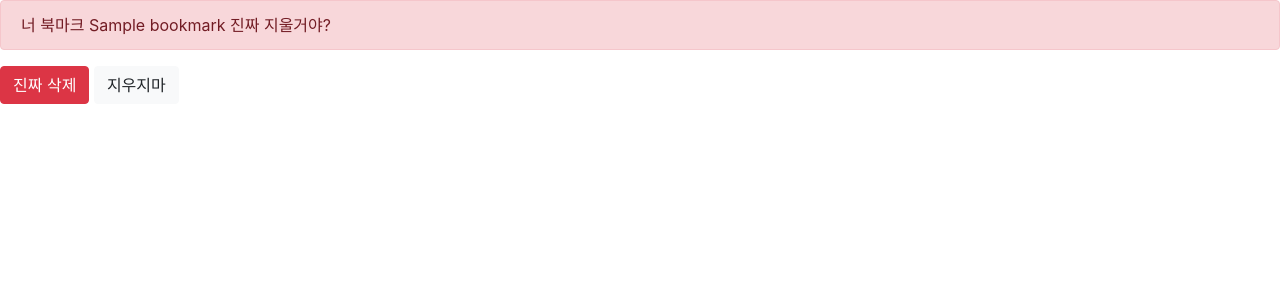
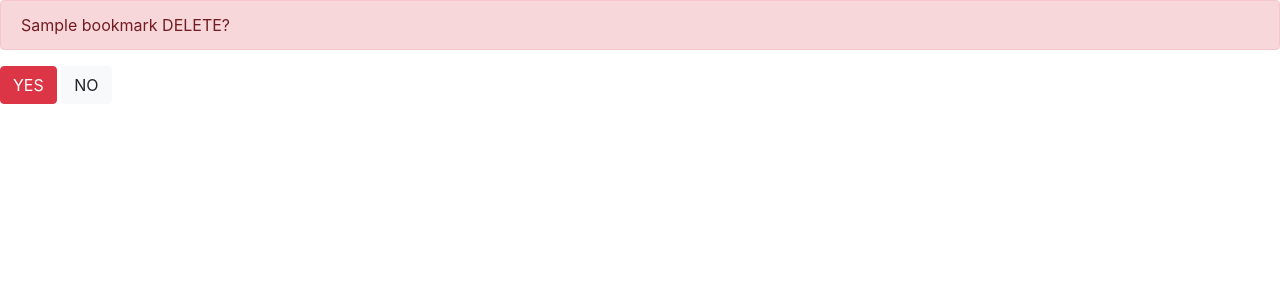
Before and after one commit to zxcv00/NP_DBookmark, a Django app: template bookmark/templates/bookmark/bookmark_confirm_delete.html in a window 1280 px wide. Shown: the top 300 px of the page. Run offline with Django 3.2, Linux system fonts and the light colour scheme; the template is opened without the code that fills it: most values are stand-ins (such as "Sample title", 1, 10 or a date in 2020); some libraries are stand-ins or nearby versions.

Commit message:
FBV delete_bookmark

```diff
--- a/bookmark/templates/bookmark/bookmark_confirm_delete.html
+++ b/bookmark/templates/bookmark/bookmark_confirm_delete.html
@@ -6,9 +6,9 @@
 <form action="" method="post">
     {% csrf_token %}
     <div class="alert alert-danger">
-        너 북마크 {{ bookmark }} 진짜 지울거야?
+        {{ bookmark }} DELETE?
     </div>
-    <input type="submit" value="진짜 삭제" class="btn btn-danger">
-    <input type="button" value="지우지마" onclick="history.back();" class="btn btn-light">
+    <input type="submit" value="YES" class="btn btn-danger">
+    <input type="button" value="NO" onclick="history.back();" class="btn btn-light">
 </form>
 {% endblock %}
--- a/bookmark/urls.py
+++ b/bookmark/urls.py
@@ -8,10 +8,11 @@ app_name = 'bookmark'
 
 urlpatterns = [
     # path('list/', BookmarkListView.as_view(), name='list'),  # bookmark:list
-    path('lsit2/', views.list_bookmark, name='list'),
+    path('list2/', views.list_bookmark, name='list'),
     path('add/', BookmarkCreateView.as_view(), name='add'),  # bookmark:add
     # path('detail/<int:pk>/', BookmarkDetailView.as_view(), name='detail'),  #bookmark:detail
     path('detail2/<int:pk>/', views.detail_bookmark, name='detail'),  #bookmark:detail
     path('edit/<int:pk>/', BookmarkUpdateView.as_view(), name='edit'),  #bookmark:edit
-    path('delete/<int:pk>/', BookmarkDeleteView.as_view(), name='delete'),  #bookmark:delete
+    # path('delete/<int:pk>/', BookmarkDeleteView.as_view(), name='delete'),  #bookmark:delete
+    path('delete2/<int:pk>/', views.delete_bookmark, name='delete'),  #bookmark:delete
 ]
```
Also changed, not shown: bookmark/views.py (+11 -1 lines), README.md.
